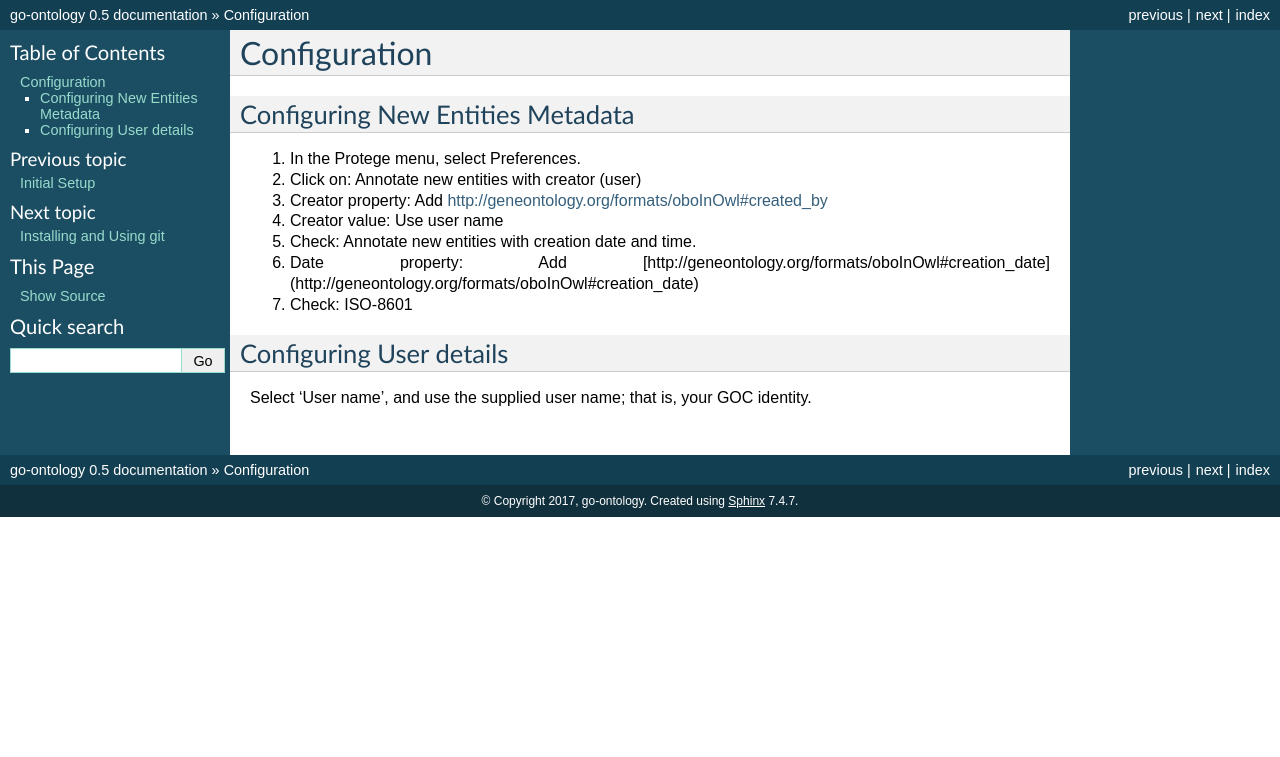
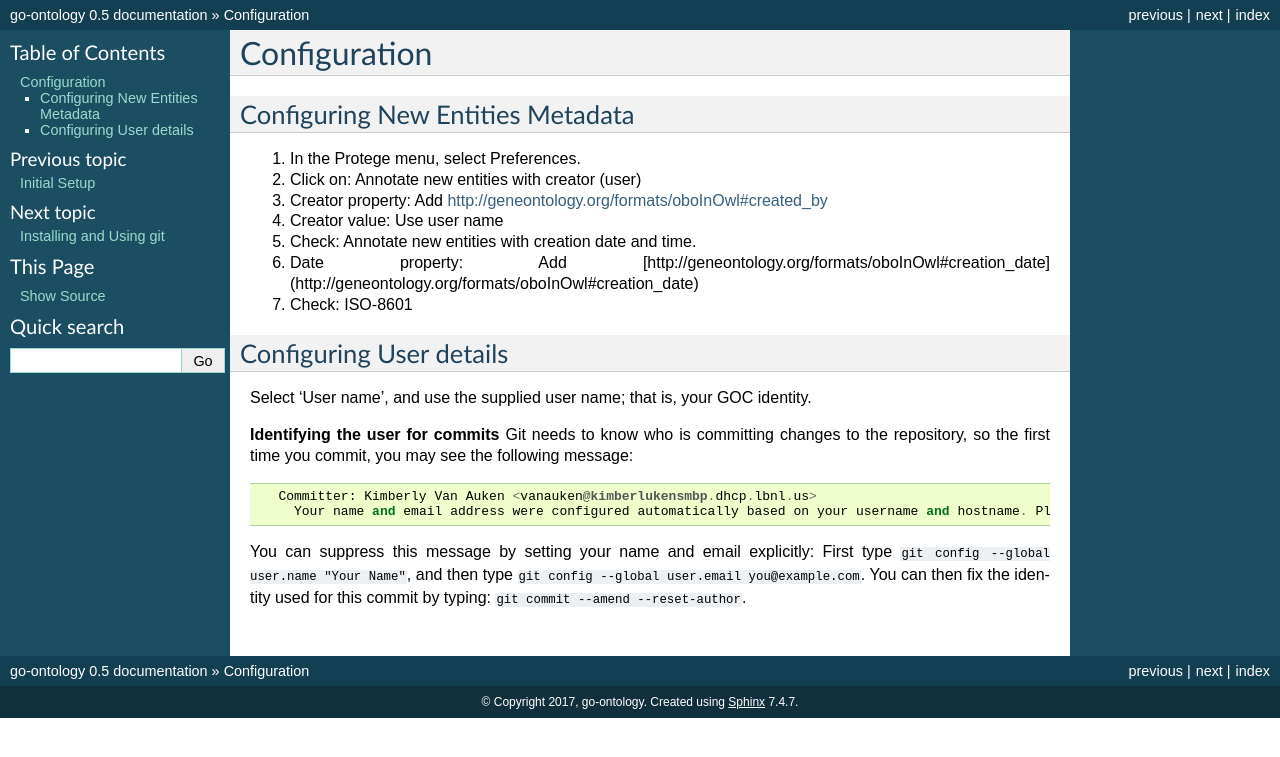
Before and after one commit to geneontology/go-ontology, a Sphinx documentation site: the page built from docs/Configs.md, in a window 1280 px wide. Shown: the top 757 px of the page. Built offline with Sphinx 7.4.7, drawn with Linux system fonts in a browser that asks for light colours.

Commit message:
Create Configs.md
Updated according to Editors call June 9, 2017

````diff
--- a/docs/Configs.md
+++ b/docs/Configs.md
@@ -19,3 +19,10 @@
 ## Configuring User details
 
 Select 'User name', and use the supplied user name; that is, your GOC identity.
+
+**Identifying the user for commits** Git needs to know who is committing changes to the repository, so the first time you commit, you may see the following message:
+
+	   Committer: Kimberly Van Auken <vanauken@kimberlukensmbp.dhcp.lbnl.us>
+         Your name and email address were configured automatically based on your username and hostname. Please check that they are accurate.
+
+   You can suppress this message by setting your name and email explicitly: First type ```git config --global user.name "Your Name"```, and then type ```git config --global user.email you@example.com```. You can then fix the identity used for this commit by typing: ```git commit --amend --reset-author```.
````
